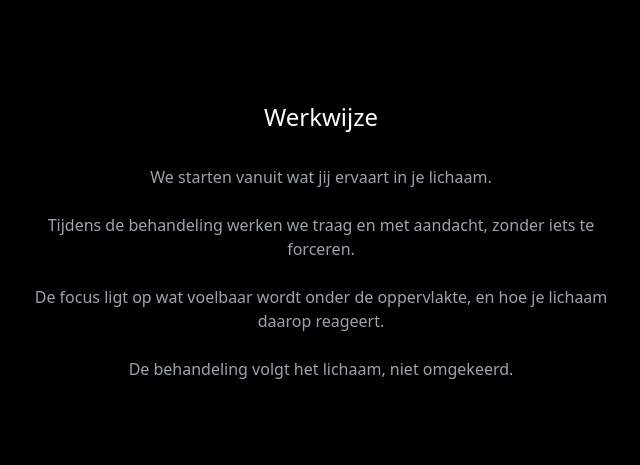
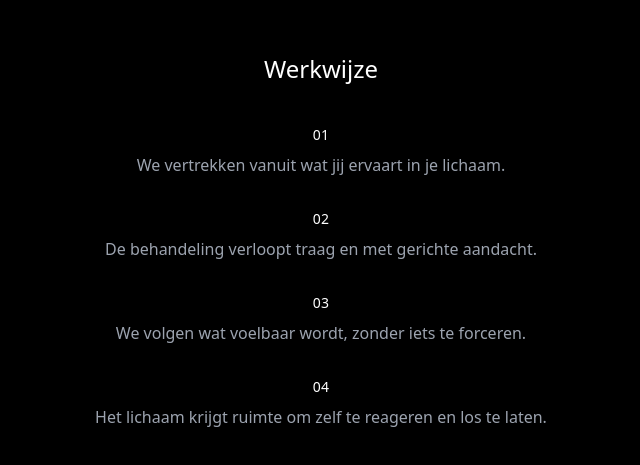
Before and after one commit to depaepkevin-hub/du-sable, a React (Vite) app: page / in a window 1280 px wide. Shown: the part 2559-3024 px from the top of the page, without its empty margins (319-959 px from the left). Built offline with nearby package versions, Linux system fonts and the light colour scheme.

Commit message:
werkwijze: visuele structuur met stappen toegevoegd

```diff
--- a/src/App.jsx
+++ b/src/App.jsx
@@ -70,31 +70,33 @@ function App() {
       </section>
 
       <section className="min-h-screen flex items-center justify-center px-6">
-        <div className="max-w-xl space-y-8 text-center">
+        <div className="max-w-xl space-y-10 text-center">
 
           <h2 className="text-2xl font-light">
             Werkwijze
           </h2>
 
-          <div className="space-y-6 text-gray-400">
+          <div className="space-y-8 text-gray-400">
 
-            <p>
-              We starten vanuit wat jij ervaart in je lichaam.
-            </p>
+            <div className="space-y-2">
+              <p className="text-white text-sm tracking-wide">01</p>
+              <p>We vertrekken vanuit wat jij ervaart in je lichaam.</p>
+            </div>
 
-            <p>
-              Tijdens de behandeling werken we traag en met aandacht,
-              zonder iets te forceren.
-            </p>
+            <div className="space-y-2">
+              <p className="text-white text-sm tracking-wide">02</p>
+              <p>De behandeling verloopt traag en met gerichte aandacht.</p>
+            </div>
 
-            <p>
-              De focus ligt op wat voelbaar wordt onder de oppervlakte,
-              en hoe je lichaam daarop reageert.
-            </p>
+            <div className="space-y-2">
+              <p className="text-white text-sm tracking-wide">03</p>
+              <p>We volgen wat voelbaar wordt, zonder iets te forceren.</p>
+            </div>
 
-            <p>
-              De behandeling volgt het lichaam, niet omgekeerd.
-            </p>
+            <div className="space-y-2">
+              <p className="text-white text-sm tracking-wide">04</p>
+              <p>Het lichaam krijgt ruimte om zelf te reageren en los te laten.</p>
+            </div>
 
           </div>
 
```
